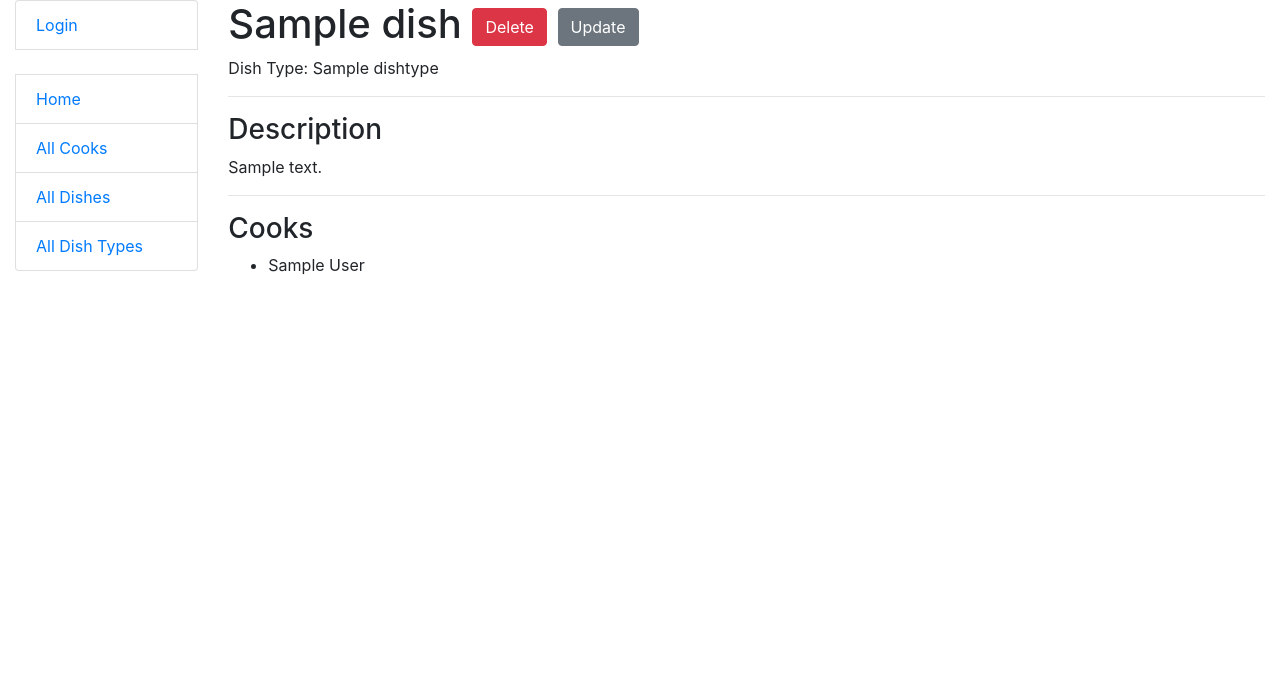
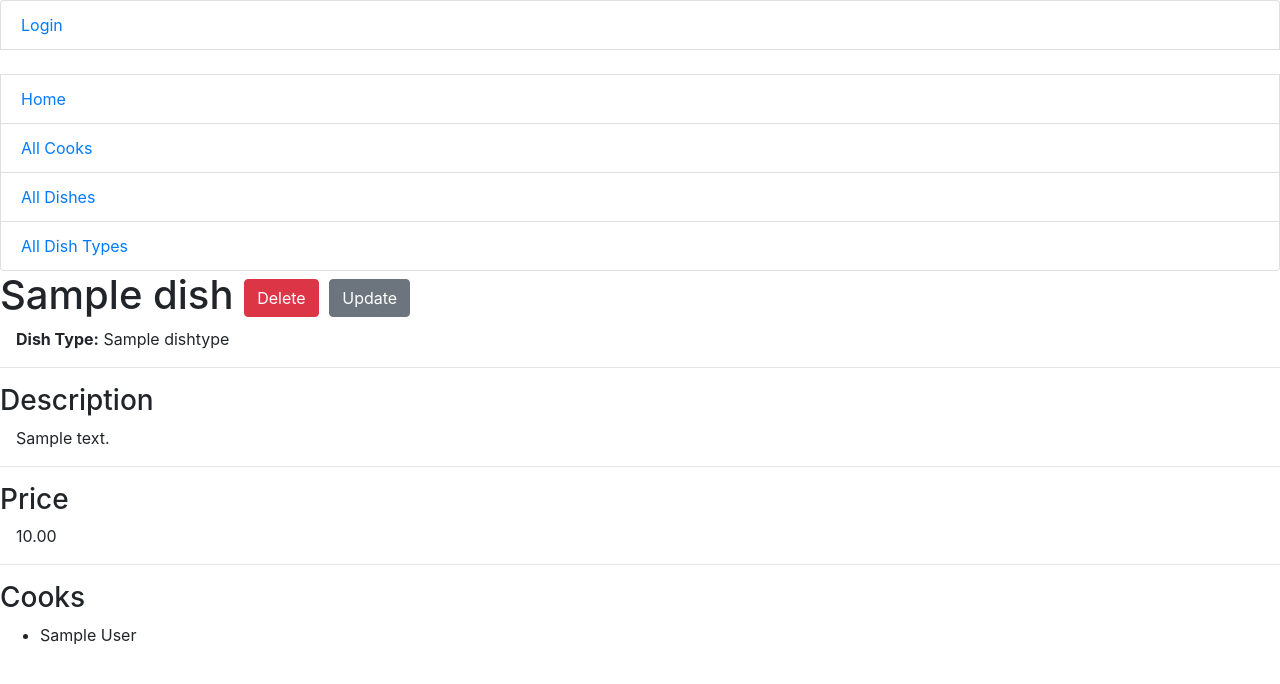
Before and after one commit to yhwh6/restaurant_service, a Django app: page /dishes/1/ in a window 1280 px wide. Shown: the top 684 px of the page. Run offline with Django 4.2, Linux system fonts and the light colour scheme; tables that the repository leaves empty hold one stand-in row (values such as "Sample post").

Commit message:
Updated html pages

```diff
--- a/restaurant/forms.py
+++ b/restaurant/forms.py
@@ -58,6 +58,7 @@ class DishForm(forms.ModelForm):
     cooks = forms.ModelMultipleChoiceField(
         queryset=get_user_model().objects.all(),
         widget=forms.CheckboxSelectMultiple,
+        required=False
     )
 
     class Meta:
--- a/templates/base.html
+++ b/templates/base.html
@@ -1,39 +1,31 @@
 <!DOCTYPE html>
 <html lang="en">
-
    <head>
-    {% block title %}<title>Taxi Service</title>{% endblock %}
+      {% block title %}
+      <title>Restaurant</title>
+      {% endblock %}
       <meta charset="utf-8">
       <meta name="viewport" content="width=device-width, initial-scale=1">
       <link rel="stylesheet"
          href="https://cdn.jsdelivr.net/npm/bootstrap@4.5.3/dist/css/bootstrap.min.css"
          integrity="sha384-TX8t27EcRE3e/ihU7zmQxVncDAy5uIKz4rEkgIXeMed4M0jlfIDPvg6uqKI2xXr2"
          crossorigin="anonymous">
+      <link rel="icon" href="https://cdn.icon-icons.com/icons2/1851/PNG/512/fooddome_116536.png">
       {% load static %}
       <link rel="stylesheet" href="{% static 'css/styles.css' %}">
+
    </head>
+   <body class="background-image">
+      <div>
+          {% block sidebar %}
+            <div style="width: 100%; height: 20%">
+              {% include "includes/sidebar.html" %}
+            </div>
+          {% endblock %}
 
-<body>
-<div class="container-fluid">
-    <div class="row">
-        <div class="col-sm-2">
-
-            {% block sidebar %}
-                {% include "includes/sidebar.html" %}
+          {% block content %}
           {% endblock %}
 
       </div>
-        <div class="col-sm-10 ">
-
-            {% block content %}{% endblock %}
-
-            {% block pagination %}
-                {% include "includes/pagination.html" %}
-            {% endblock %}
-
-        </div>
-    </div>
-</div>
    </body>
-
 </html>
--- a/templates/restaurant/cook_list.html
+++ b/templates/restaurant/cook_list.html
@@ -1,14 +1,15 @@
 {% extends "base.html" %}
+
 {% load crispy_forms_filters %}
 
 {% block content %}
+
     <h1>
       Cooks
       <a href="{% url 'restaurant:cook-create' %}" class="btn btn-primary link-to-page">
         Create
       </a>
     </h1>
-
 
   {% if cook_list %}
     <form action="" method="get" class="form-inline">
@@ -38,4 +39,5 @@
   {% else %}
     <p>There are no cooks registered.</p>
   {% endif %}
+
 {% endblock %}
--- a/templates/restaurant/dish_detail.html
+++ b/templates/restaurant/dish_detail.html
@@ -1,6 +1,7 @@
 {% extends "base.html" %}
 
 {% block content %}
+
   <h1>
     {{ dish.name }}
     <a href="{% url 'restaurant:dish-delete' pk=dish.id %}" class="btn btn-danger link-to-page">
@@ -10,15 +11,20 @@
       Update
     </a>
   </h1>
-  <p>Dish Type: {{ dish.dish_type.name }}</p>
+
+  <p class="ml-3"><strong>Dish Type:</strong> {{ dish.dish_type.name }}</p>
   <hr>
   <h3>Description</h3>
-  <p>{{ dish.description }}</p>
+  <p class="ml-3">{{ dish.description }}</p>
+  <hr>
+  <h3>Price</h3>
+  <p class="ml-3">{{ dish.price }}</p>
   <hr>
   <h3>Cooks</h3>
   <ul>
-    {% for cook in dish.cooks.all %}
-      <li>{{ cook.first_name }} {{ cook.last_name }}</li>
-    {% endfor %}
+     {% for cook in dish.cooks.all %}
+     <li>{{ cook.first_name }} {{ cook.last_name }}</li>
+     {% endfor %}
   </ul>
+
 {% endblock %}
```
Also changed, not shown: templates/restaurant/cook_detail.html (+5 -3 lines), templates/restaurant/dish_delete_confirmation.html (+12 -0 lines), templates/restaurant/dish_list.html (+6 -3 lines), templates/restaurant/dish_type_list.html (+11 -4 lines). Lines whose indentation alone changed are shown as unchanged.
